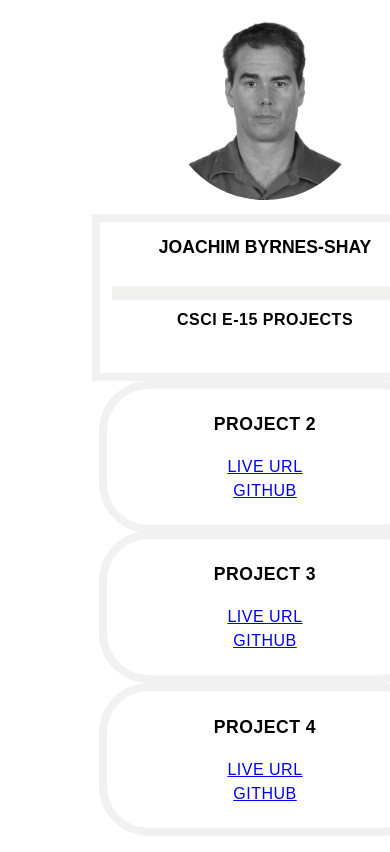
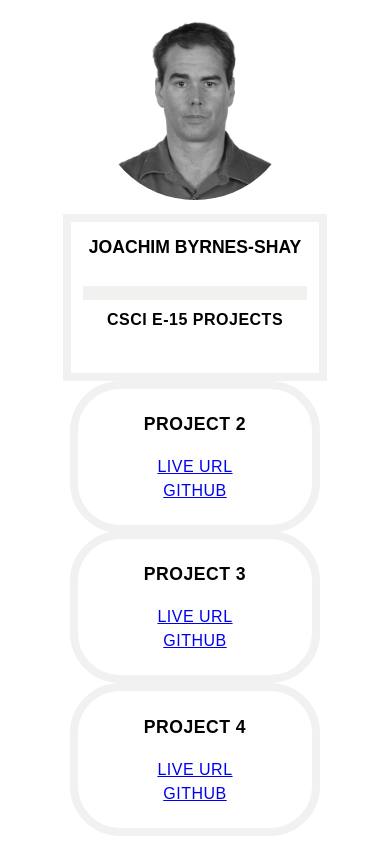
Before and after one commit to jbyrnesshay/p1, a PHP site: page / in a window 390 px wide; the page is wider, and only the part inside the window is pictured. Run offline with PHP 8.4, Linux system fonts and the light colour scheme.

Commit message:
tweaking for mobile2

```diff
--- a/css/styles.css
+++ b/css/styles.css
@@ -4,7 +4,7 @@ html {
 }
 body {
   background: White;
-  min-width: 530px;
+  /*min-width: 530px;*/
   height: 100%;
   margin: 0 auto;
   font-size: 100%;
@@ -140,3 +140,8 @@ hr {
         width: 80%;
         margin: 0 auto;
     }
+
+    /* Smartphones (portrait and landscape) ----------- */
+@media only screen and (min-device-width : 320px) and (max-device-width : 480px) {
+/* Styles */
+}
```
